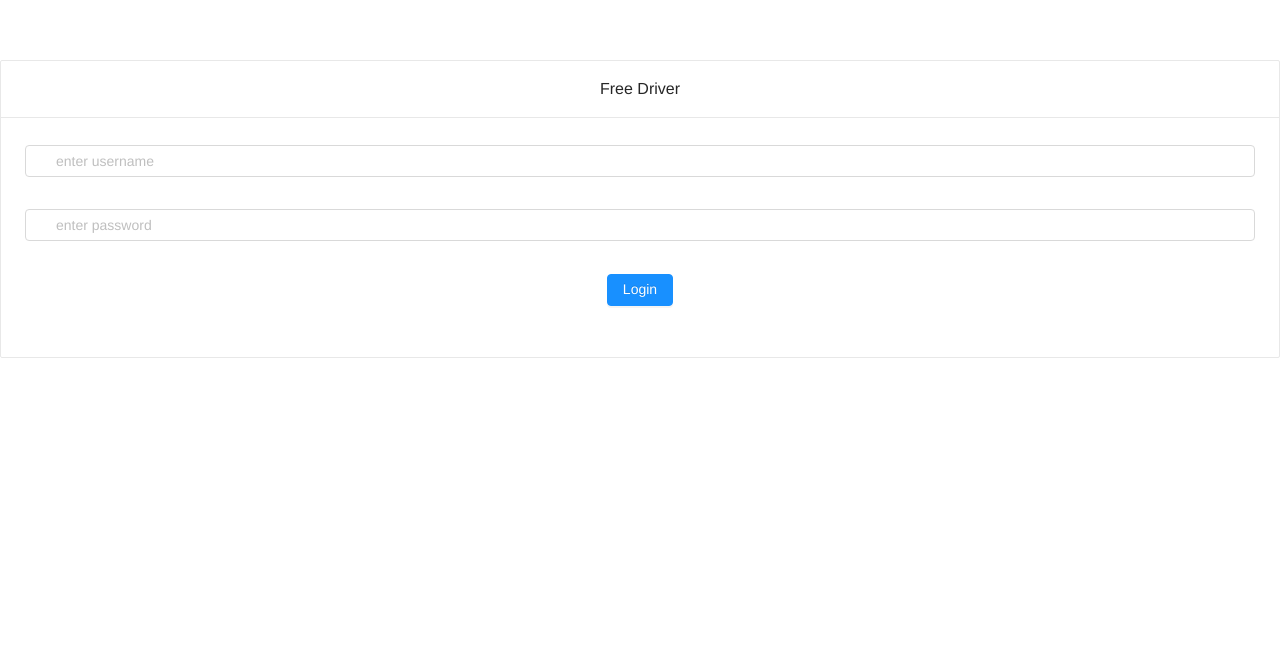
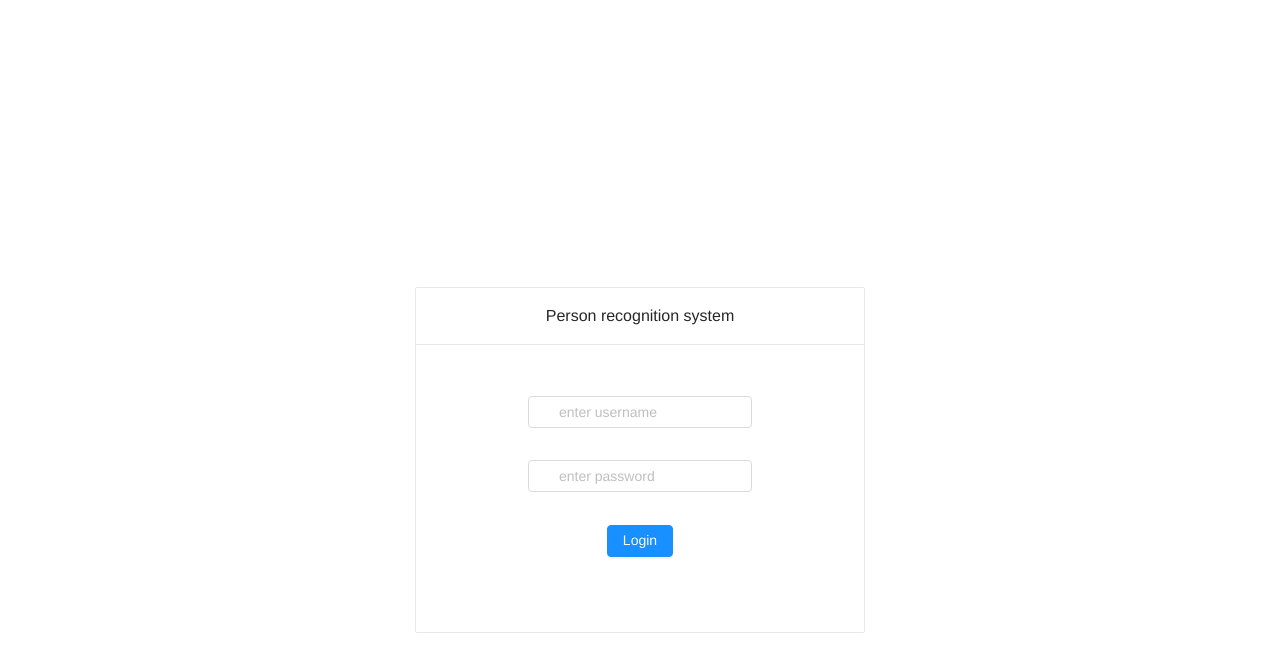
Before and after one commit to ThatMadMf/PersonRecognitionSystemWebClient, a Vue app: page /login in a window 1280 px wide. Shown: the top 672 px of the page. Built offline with nearby package versions, Linux system fonts and the light colour scheme; no server answers; what vue-sidebar-menu would draw is missing.

Commit message:
Fix login page layout

```diff
--- a/src/views/TheLoginPage.vue
+++ b/src/views/TheLoginPage.vue
@@ -1,6 +1,6 @@
 <template>
   <div class="login-page-wrapper">
-    <a-card title="Free Driver">
+    <a-card title="Person recognition system">
       <a-form
           :form="form"
           class="login-form"
@@ -62,5 +62,28 @@ export default {
 </script>
 
 <style scoped>
+.login-page-wrapper {
+  display: flex;
+  width: 100%;
+  height: 100vh;
+  justify-content: center;
+  align-items: center;
+}
 
+.login-form {
+    display: flex;
+    flex-direction: column;
+    justify-content: center;
+    align-items: center;
+    padding: 1.5rem;
+    width: 25rem;
+ }
+
+ .login-form-button {
+    width: 100%;
+ }
+
+ .input-icon {
+    color: rgba(0, 0, 0, 0.25);
+  }
 </style>
```
